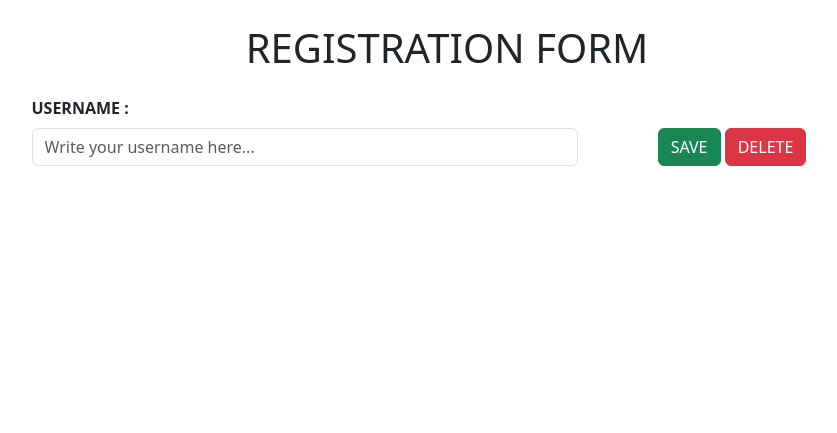
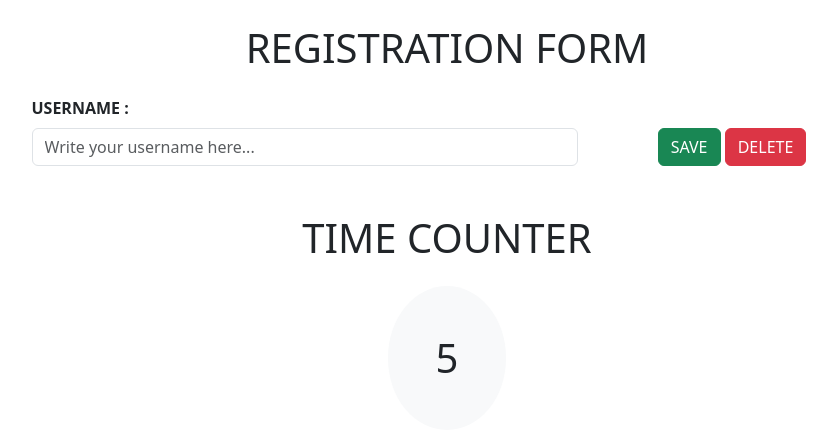
Before and after one commit to GiorgiaFormicola/U2-W3-D2, a plain HTML site: page index.html in a window 1280 px wide. Shown: the whole page, without its empty margins (193-1030 px from the left). Drawn offline with nearby package versions, Linux system fonts and the light colour scheme.

Commit message:
Exercise 2 done

```diff
--- a/assets/js/script.js
+++ b/assets/js/script.js
@@ -1,9 +1,7 @@
-console.log("Hello, world!");
-
 /* ESERCIZIO 1 */
+const label = document.getElementById("user-label");
 
 const showUsername = function () {
-  const label = document.getElementById("user-label");
   if (localStorage.getItem("saved-user") !== null) {
     label.innerText = `${localStorage.getItem("saved-user")}`;
   }
@@ -13,8 +11,7 @@ const saveFunction = function () {
   const inputUserValue = document.getElementById("username").value;
   console.log(inputUserValue);
   localStorage.setItem("saved-user", inputUserValue);
-  const label = document.getElementById("user-label");
-  label.innerText = `${localStorage.getItem("saved-user")}`;
+  showUsername();
 };
 
 const saveButton = document.getElementById("save");
@@ -23,7 +20,6 @@ saveButton.addEventListener("click", saveFunction);
 const deleteFunction = function () {
   if (localStorage.getItem("saved-user") !== null) {
     localStorage.removeItem("saved-user");
-    const label = document.getElementById("user-label");
     label.innerText = ``;
   }
 };
@@ -32,3 +28,21 @@ const deleteButton = document.getElementById("delete");
 deleteButton.addEventListener("click", deleteFunction);
 
 showUsername();
+
+/* ESERCIZIO 2 */
+
+let secondsPassed;
+if (sessionStorage.getItem("saved-seconds") !== null) {
+  secondsPassed = parseInt(sessionStorage.getItem("saved-seconds"));
+} else {
+  secondsPassed = 0;
+}
+
+const timer = document.getElementById("timer");
+timer.innerText = `${secondsPassed}`;
+
+setInterval(function () {
+  secondsPassed = secondsPassed + 1;
+  timer.innerText = `${secondsPassed}`;
+  sessionStorage.setItem("saved-seconds", secondsPassed);
+}, 1000);
--- a/index.html
+++ b/index.html
@@ -27,6 +27,15 @@
         </div>
       </div>
     </div>
+
+    <div class="container text-center mt-5">
+      <h1 class="mt-4">TIME COUNTER</h1>
+      <div class="row row-cols-1 mt-4">
+        <div class="col">
+          <p class="mb-0 display-6 d-inline-block bg-light p-5 rounded-circle" id="timer"></p>
+        </div>
+      </div>
+    </div>
     <script
       src="https://cdn.jsdelivr.net/npm/bootstrap@5.3.8/dist/js/bootstrap.bundle.min.js"
       integrity="sha384-FKyoEForCGlyvwx9Hj09JcYn3nv7wiPVlz7YYwJrWVcXK/BmnVDxM+D2scQbITxI"
```
